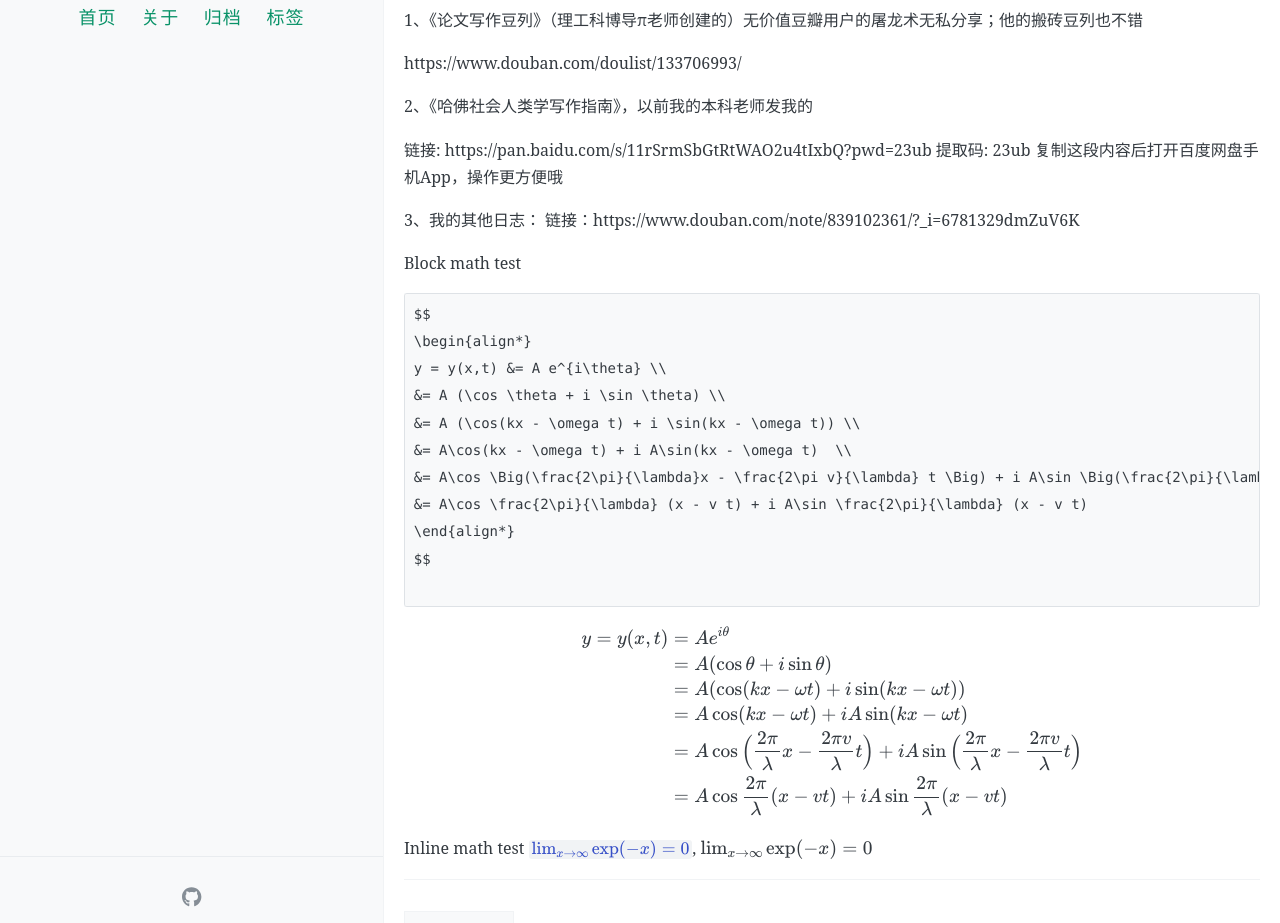
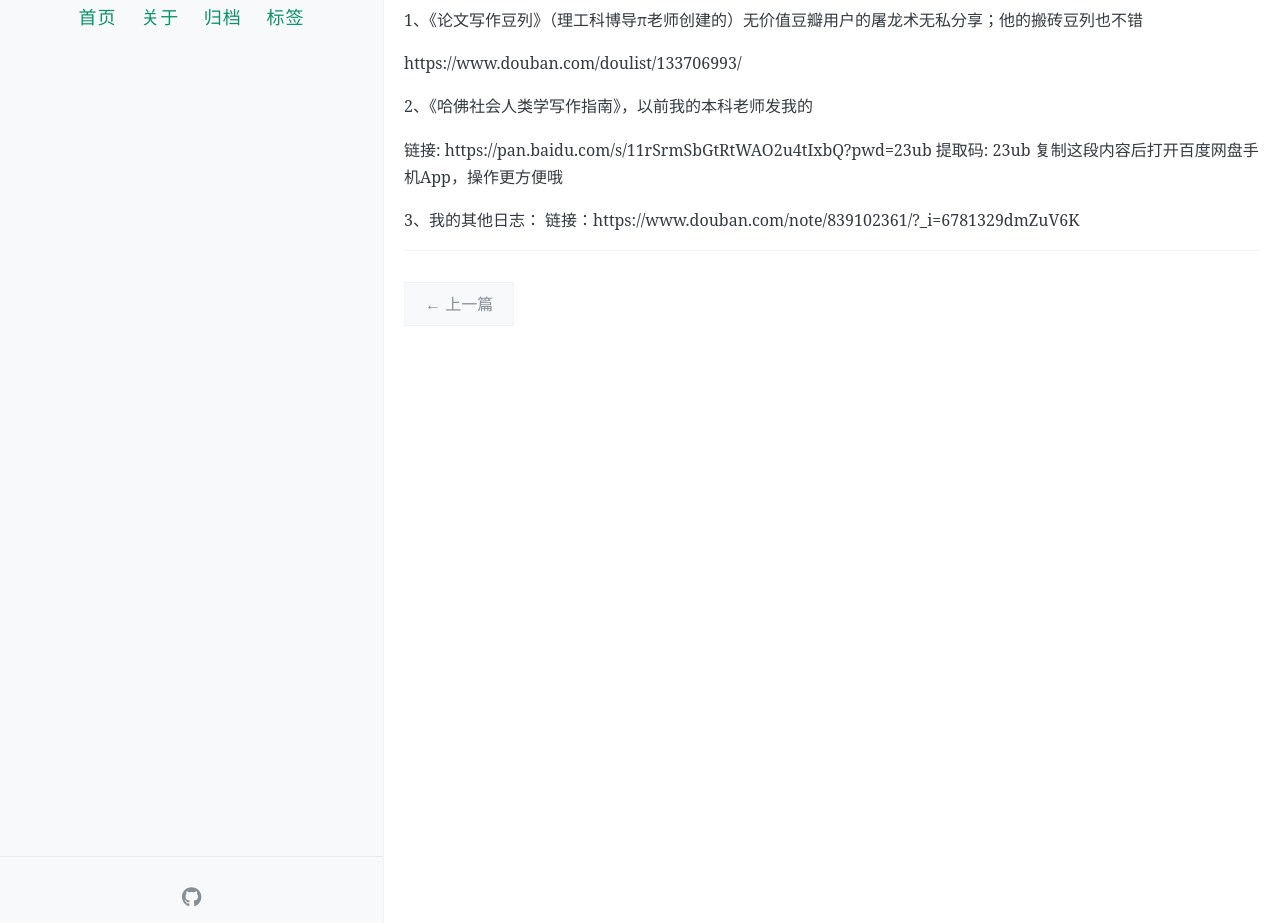
Before and after one commit to YanxYao/Yanx, a Jekyll site: the page built from _posts/2019-07-24-math-test.md, in a window 1280 px wide and 1400 px high, scrolled down 183 px. Shown: the part 404-1327 px from the top of the window. Built offline with Jekyll 4.4.1, drawn with Linux system fonts in a browser that asks for light colours; formulas are drawn with MathJax 3; comment, search, counter and statistics services are not loaded; after the commit the page ends 954 px from its top, so only the background shows below that.

Commit message:
Update 2019-07-24-math-test.md

````diff
--- a/_posts/2019-07-24-math-test.md
+++ b/_posts/2019-07-24-math-test.md
@@ -30,36 +30,3 @@ comments: true
 
 3、我的其他日志：
 链接：https://www.douban.com/note/839102361/?_i=6781329dmZuV6K
-
-
-<!-- more -->
-
-Block math test
-
-```
-$$
-\begin{align*}
-y = y(x,t) &= A e^{i\theta} \\
-&= A (\cos \theta + i \sin \theta) \\
-&= A (\cos(kx - \omega t) + i \sin(kx - \omega t)) \\
-&= A\cos(kx - \omega t) + i A\sin(kx - \omega t)  \\
-&= A\cos \Big(\frac{2\pi}{\lambda}x - \frac{2\pi v}{\lambda} t \Big) + i A\sin \Big(\frac{2\pi}{\lambda}x - \frac{2\pi v}{\lambda} t \Big)  \\
-&= A\cos \frac{2\pi}{\lambda} (x - v t) + i A\sin \frac{2\pi}{\lambda} (x - v t)
-\end{align*}
-$$
-
-```
-
-$$
-\begin{align*}
-y = y(x,t) &= A e^{i\theta} \\
-&= A (\cos \theta + i \sin \theta) \\
-&= A (\cos(kx - \omega t) + i \sin(kx - \omega t)) \\
-&= A\cos(kx - \omega t) + i A\sin(kx - \omega t)  \\
-&= A\cos \Big(\frac{2\pi}{\lambda}x - \frac{2\pi v}{\lambda} t \Big) + i A\sin \Big(\frac{2\pi}{\lambda}x - \frac{2\pi v}{\lambda} t \Big)  \\
-&= A\cos \frac{2\pi}{\lambda} (x - v t) + i A\sin \frac{2\pi}{\lambda} (x - v t)
-\end{align*}
-$$
-
-Inline math test `$\lim_{x \to \infty} \exp(-x) = 0$`,
-$\lim_{x \to \infty} \exp(-x) = 0$
````
